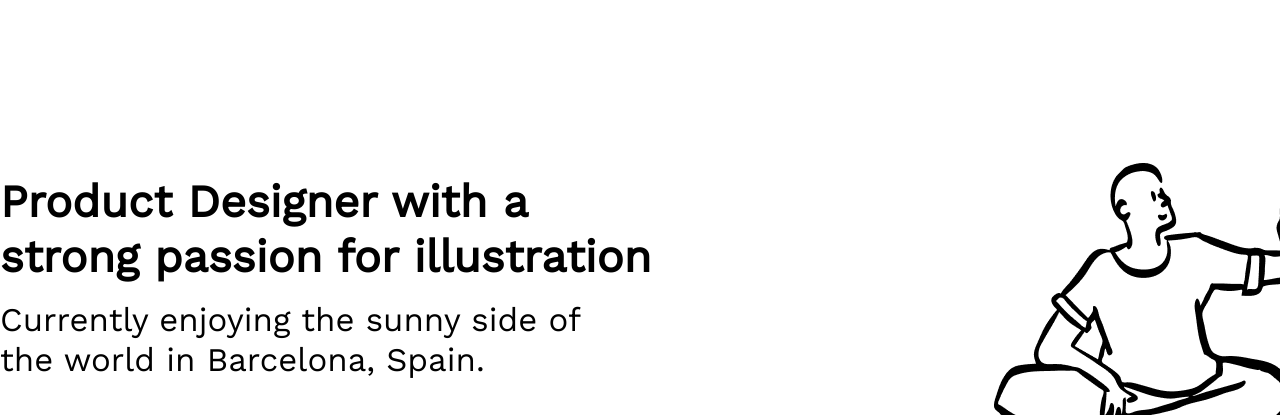
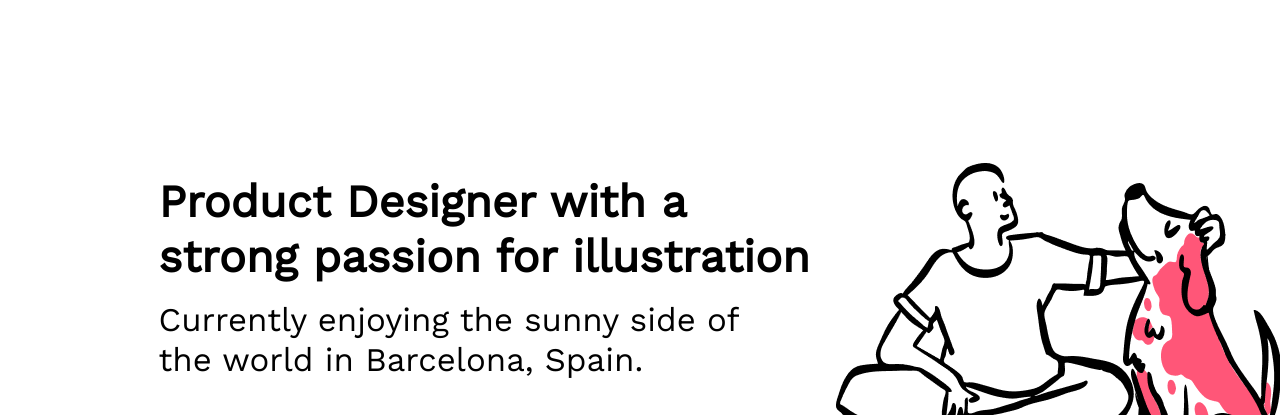
Before and after one commit to Okputu/project5-portfolio, a plain HTML site: page index.html in a window 1280 px wide. Shown: the part 114-529 px from the top of the page. Drawn offline with nearby package versions, Linux system fonts and the light colour scheme.

Commit message:
UI update

```diff
--- a/sass/_globals.scss
+++ b/sass/_globals.scss
@@ -17,6 +17,10 @@ body {
 .wrapper {
   width: 1440px;
   margin: auto;
+}
+
+.container {
+  padding: 0 158.5px;
 }
 
 //general heading
@@ -322,6 +326,7 @@ footer {
 
 //copyright
 .copyright {
+  width: 1440px;
   background-color: $pink-color;
   color: $white-color;
   padding: 35px 0;
```
Also changed, not shown: public/css/style.css.
